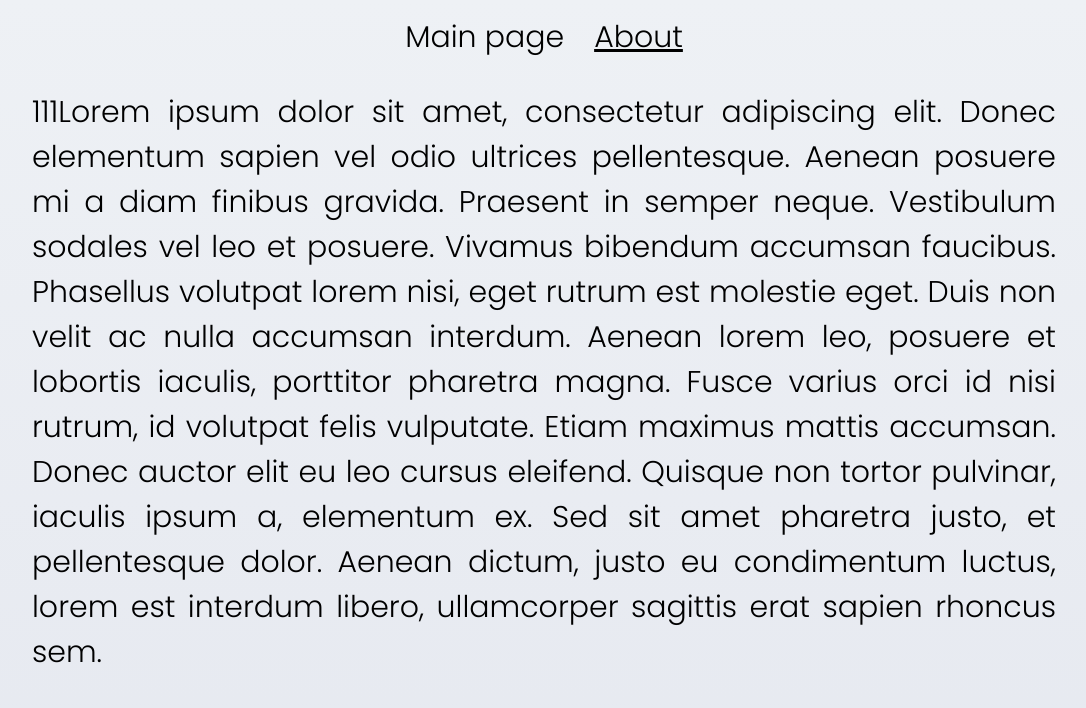
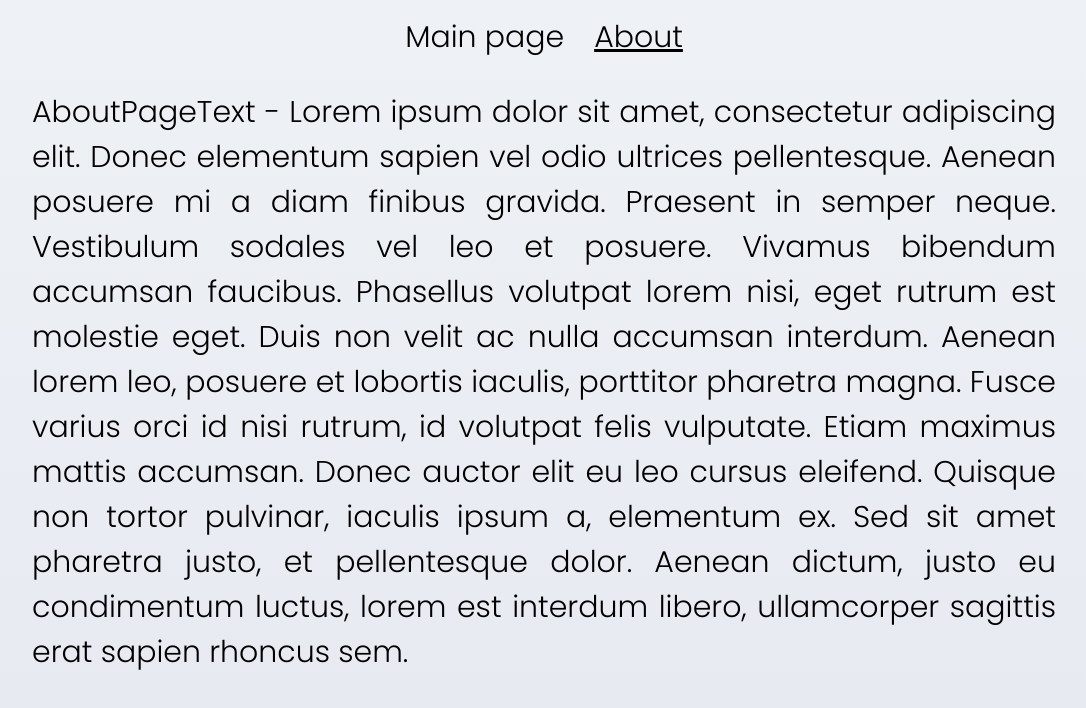
Before and after one commit to KovbenyaAlexander/rs-react-2021, a React app: page /about in a window 1280 px wide. Shown: the top 708 px of the page, without its empty margins (96-1182 px from the left). Built offline with nearby package versions, Linux system fonts and the light colour scheme; no server answers.

Commit message:
add testing of AboutPage

```diff
--- a/src/Components/Pages/AboutPage/AboutPage.js
+++ b/src/Components/Pages/AboutPage/AboutPage.js
@@ -4,10 +4,10 @@ import css from './About.module.css';
 const AboutPage = () => (
   <div className={css.aboutContainer}>
     <p className={css.aboutText}>
-      111Lorem ipsum dolor sit amet, consectetur adipiscing elit. Donec
-      elementum sapien vel odio ultrices pellentesque. Aenean posuere mi a diam
-      finibus gravida. Praesent in semper neque. Vestibulum sodales vel leo et
-      posuere. Vivamus bibendum accumsan faucibus. Phasellus volutpat lorem
+      AboutPageText - Lorem ipsum dolor sit amet, consectetur adipiscing elit.
+      Donec elementum sapien vel odio ultrices pellentesque. Aenean posuere mi a
+      diam finibus gravida. Praesent in semper neque. Vestibulum sodales vel leo
+      et posuere. Vivamus bibendum accumsan faucibus. Phasellus volutpat lorem
       nisi, eget rutrum est molestie eget. Duis non velit ac nulla accumsan
       interdum. Aenean lorem leo, posuere et lobortis iaculis, porttitor
       pharetra magna. Fusce varius orci id nisi rutrum, id volutpat felis
--- a/src/index.js
+++ b/src/index.js
@@ -10,10 +10,7 @@ import App from './App.js';
 
 import './index.less';
 
-const store = createStore(
-  reducer,
-  composeWithDevTools(applyMiddleware(thunk)),
-);
+const store = createStore(reducer, composeWithDevTools(applyMiddleware(thunk)));
 
 // const store = createStore(reducer, applyMiddleware(thunk));
 
```
Also changed, not shown: 1 other file (tests, documents, lock files or other folders).
